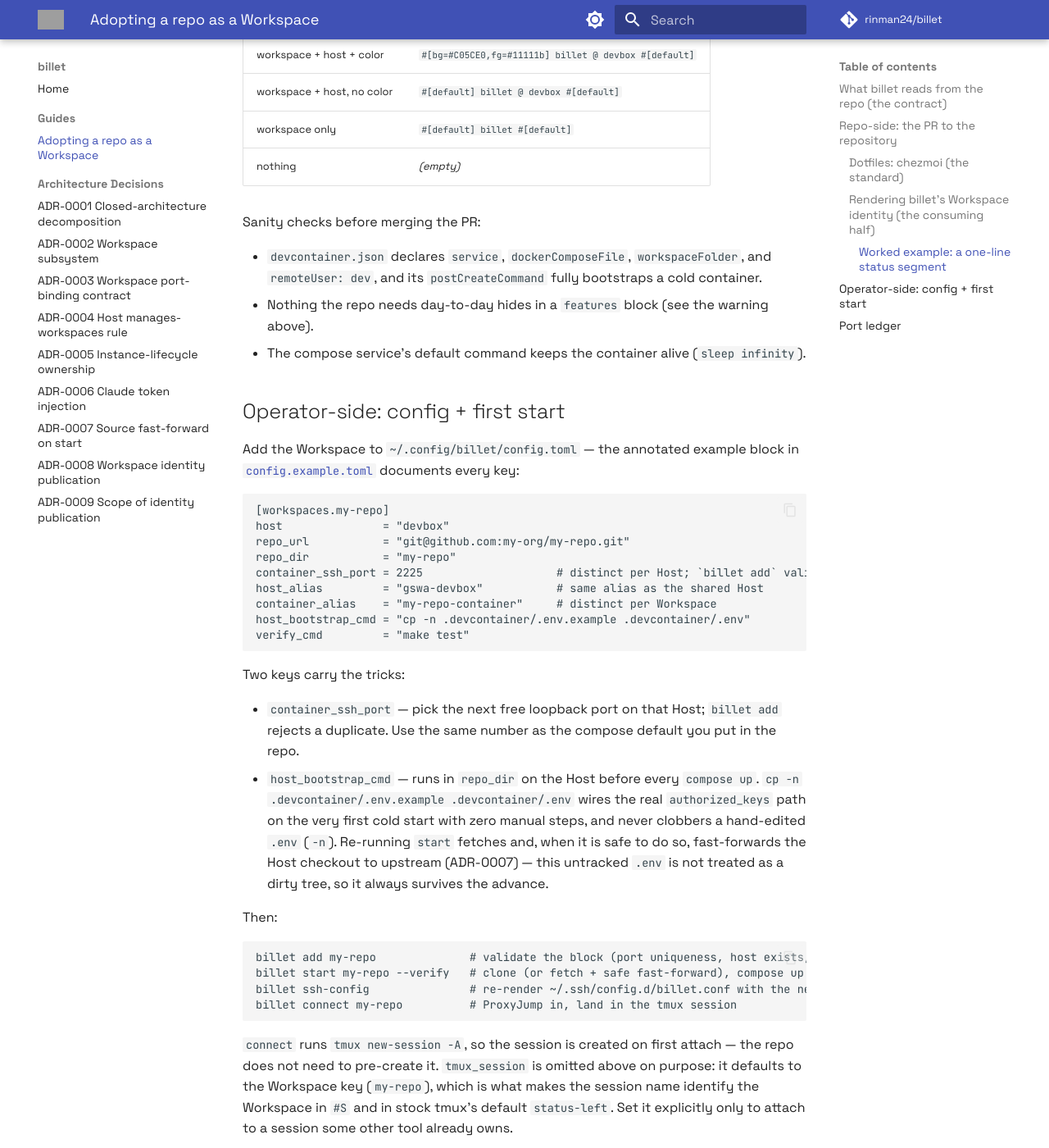
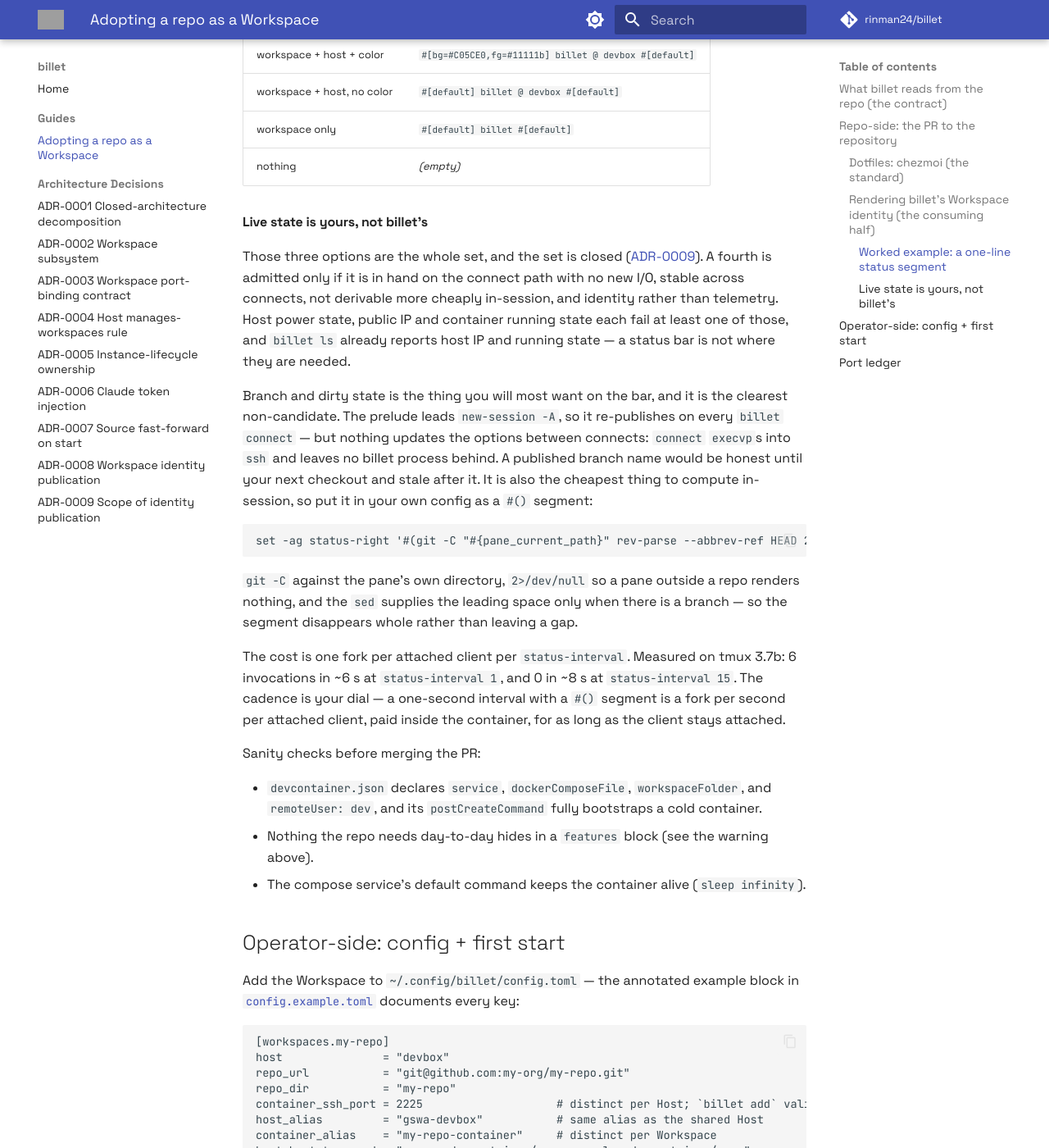
Before and after one commit to rinman24/billet, an MkDocs documentation site: the page built from docs/adopting-a-repo.md, in a window 1280 px wide and 1400 px high, scrolled down 3293 px. Shown: the whole window at 82% size. Built offline with MkDocs 1.6.1 and Material for MkDocs 9.7.7, drawn with Linux system fonts in a browser that asks for light colours; comment, search, counter and statistics services are not loaded; grey boxes are pictures that could not be loaded.

Commit message:
docs: state the published-set boundary and where live state goes
ADR-0009 closes the published set at @billet_workspace, @billet_host and
@billet_color, and its Consequences ask adopting-a-repo.md to carry the
relocation guidance next to the ADR-0008 consuming snippet.

Adds a subsection after the worked status-right example covering: the set is
closed and what a fourth option would have to pass; why branch/dirty state in
particular cannot be published (the prelude only re-publishes per connect, and
connect execvp's into ssh, so no published value stays honest); a pasteable
#() segment that renders nothing outside a repo; and the measured per-tick
cost of that segment on tmux 3.7b.

````diff
--- a/docs/adopting-a-repo.md
+++ b/docs/adopting-a-repo.md
@@ -131,6 +131,35 @@ on the brand hues. Expansions (`tmux display-message -p '#{E:status-right}'`, tm
 | workspace only | `#[default] billet #[default]` |
 | nothing | *(empty)* |
 
+#### Live state is yours, not billet's
+
+Those three options are the whole set, and the set is closed
+([ADR-0009](adr/adr-0009-scope-of-identity-publication.md)). A fourth is admitted only if it is
+in hand on the connect path with no new I/O, stable across connects, not derivable more cheaply
+in-session, and identity rather than telemetry. Host power state, public IP and container
+running state each fail at least one of those, and `billet ls` already reports host IP and
+running state — a status bar is not where they are needed.
+
+Branch and dirty state is the thing you will most want on the bar, and it is the clearest
+non-candidate. The prelude leads `new-session -A`, so it re-publishes on every `billet connect`
+— but nothing updates the options between connects: `connect` `execvp`s into `ssh` and leaves
+no billet process behind. A published branch name would be honest until your next checkout and
+stale after it. It is also the cheapest thing to compute in-session, so put it in your own
+config as a `#()` segment:
+
+```text
+set -ag status-right '#(git -C "#{pane_current_path}" rev-parse --abbrev-ref HEAD 2>/dev/null | sed "s|.*| &|")'
+```
+
+`git -C` against the pane's own directory, `2>/dev/null` so a pane outside a repo renders
+nothing, and the `sed` supplies the leading space only when there is a branch — so the segment
+disappears whole rather than leaving a gap.
+
+The cost is one fork per attached client per `status-interval`. Measured on tmux 3.7b: 6
+invocations in ~6 s at `status-interval 1`, and 0 in ~8 s at `status-interval 15`. The cadence
+is your dial — a one-second interval with a `#()` segment is a fork per second per attached
+client, paid inside the container, for as long as the client stays attached.
+
 Sanity checks before merging the PR:
 
 - `devcontainer.json` declares `service`, `dockerComposeFile`, `workspaceFolder`, and
````
